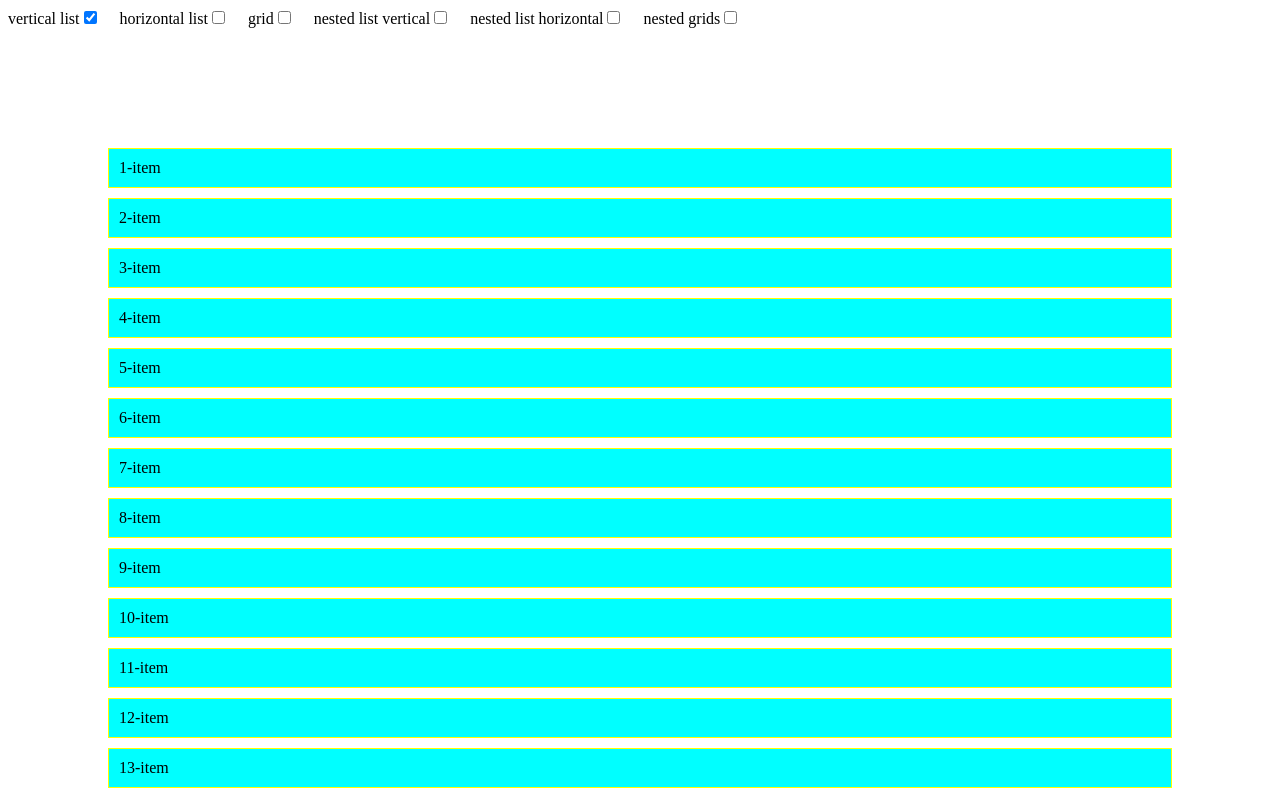
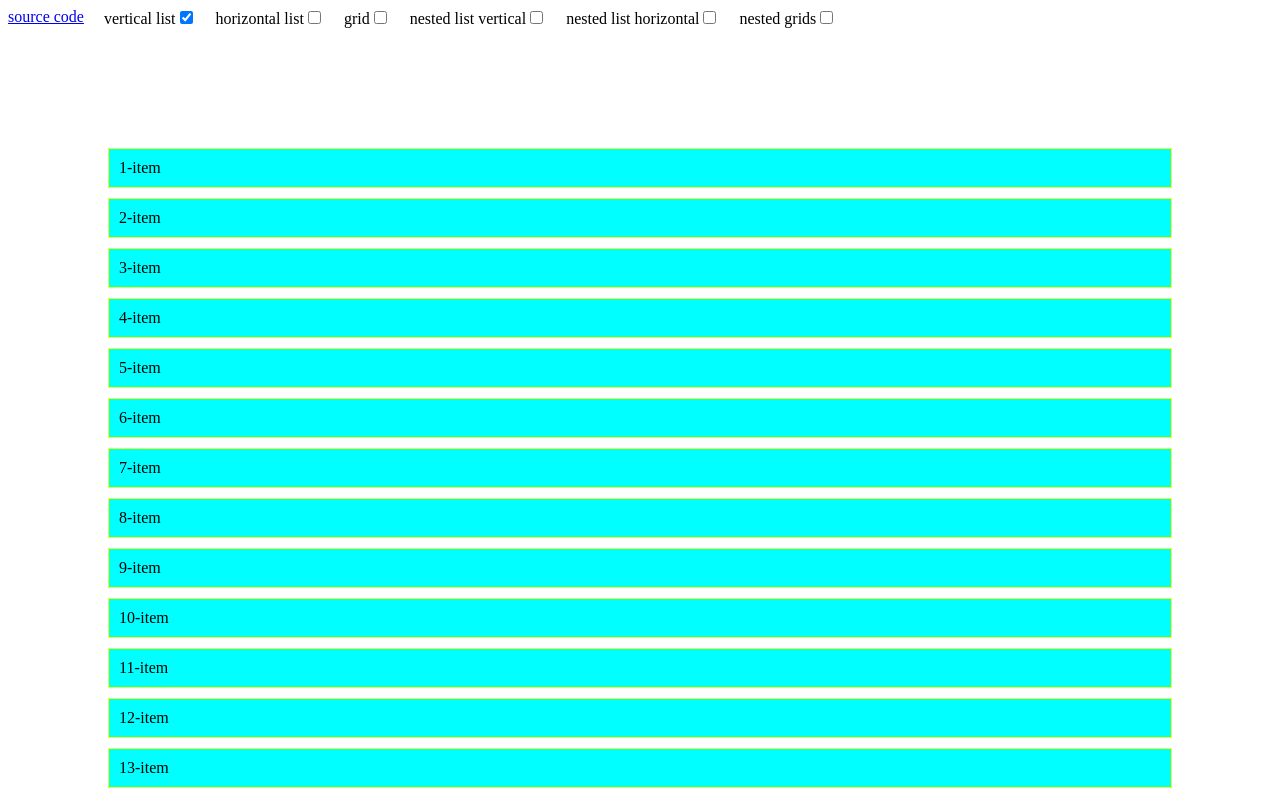
Before and after one commit to rdycld/dnd-cause-i-got-tired-of-libs, a React (Vite) app: page / in a window 1280 px wide. Shown: the top 797 px of the page. Built offline with nearby package versions, Linux system fonts and the light colour scheme.

Commit message:
add link to github

```diff
--- a/package.json
+++ b/package.json
@@ -8,7 +8,7 @@
     "build": "tsc -b && vite build",
     "lint": "eslint .",
     "preview": "vite preview",
-    "bp": " vite build && vite preview"
+    "bp": "vite build && vite preview"
   },
   "dependencies": {
     "react": "^19.2.0",
--- a/src/app.tsx
+++ b/src/app.tsx
@@ -36,6 +36,9 @@ export const App = () => {
   return (
     <div>
       <div style={{ display: 'flex', gap: 20 }}>
+        <a href='https://github.com/rdycld/dnd-cause-i-got-tired-of-libs'>
+          source code
+        </a>
         <label>
           vertical list
           <input
```
